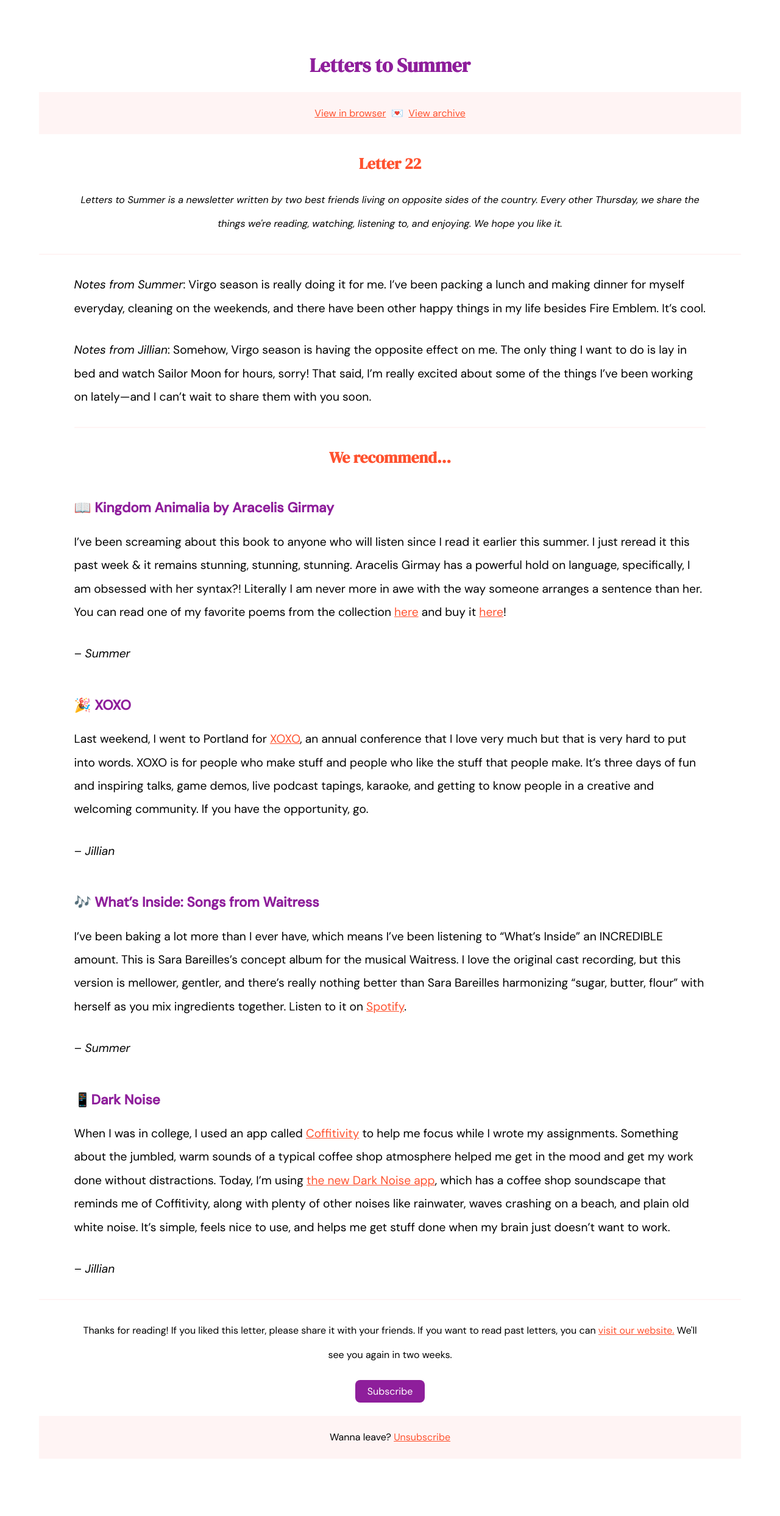
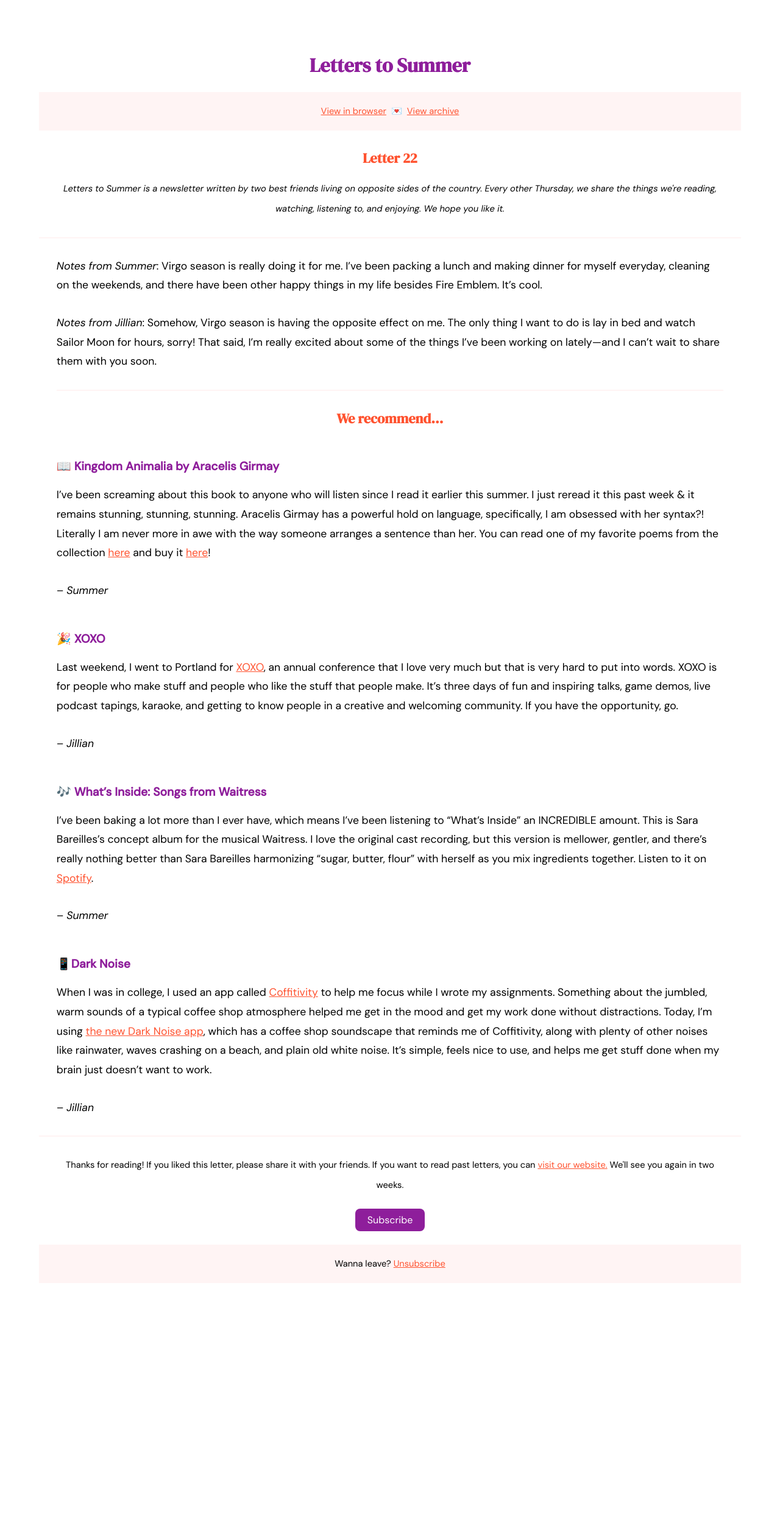
Before and after one commit to jilliangmeehan/letters-to-summer, a Jekyll site: the page built from emails/22.md, in a window 1280 px wide. Shown: the whole page at 61% size. Built offline with Jekyll 4.4.1, drawn with Linux system fonts in a browser that asks for light colours; after the commit the page ends 2198 px from its top, so only the background shows below that.

Commit message:
Update email.html

```diff
--- a/_layouts/email.html
+++ b/_layouts/email.html
@@ -27,7 +27,7 @@
       h2 {
         font-family: 'DM Serif Display', Georgia, serif;
         color: #FF522F;
-        font-size: 1.6em;
+        font-size: 1.4em;
       }
 
       h3 {
@@ -35,15 +35,15 @@
         color: #8E1E9B;
         margin-top: 50px;
         text-align: left;
-        font-size: 1.4em;
+        font-size: 1.2em;
       }
 
       p {
         font-family: 'DM Sans', Helvetica, sans-serif;
-        line-height: 200%;
+        line-height: 180%;
         margin: 10px auto 30px auto;
         text-align: left;
-        font-size: 1.2em;
+        font-size: 1.1em;
       }
 
       a {
@@ -72,7 +72,7 @@
 
       .content {
         margin: 0 auto;
-        max-width: 90%;
+        max-width: 95%;
       }
 
       .centered {
```
